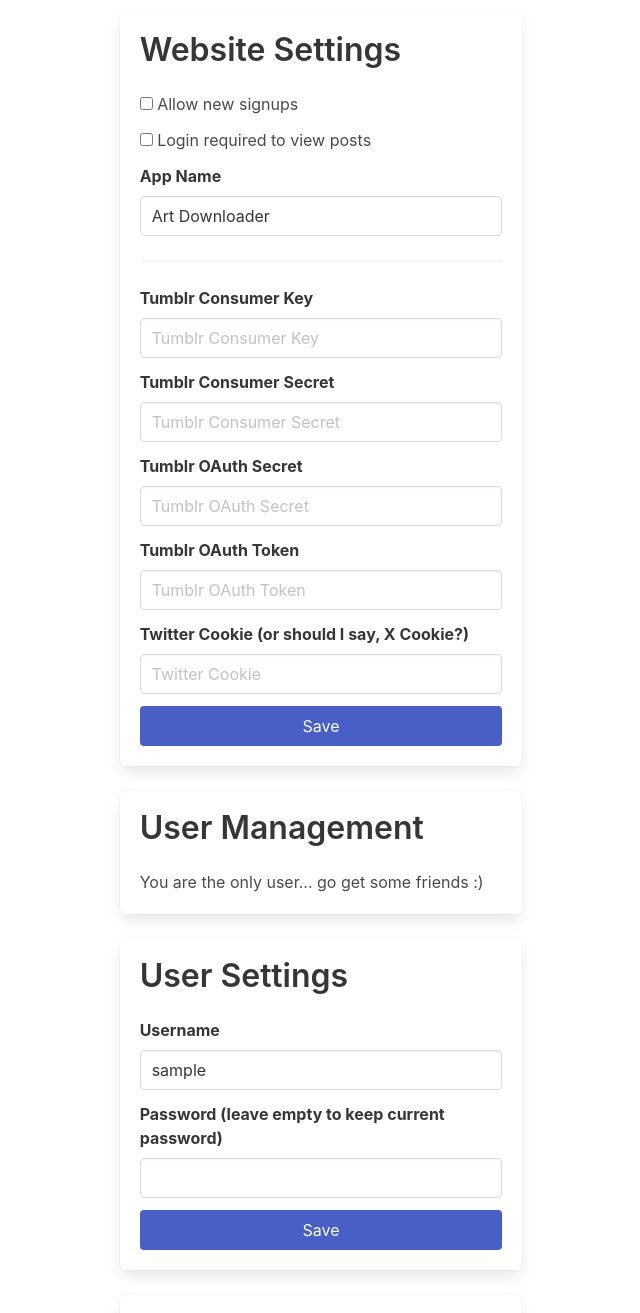
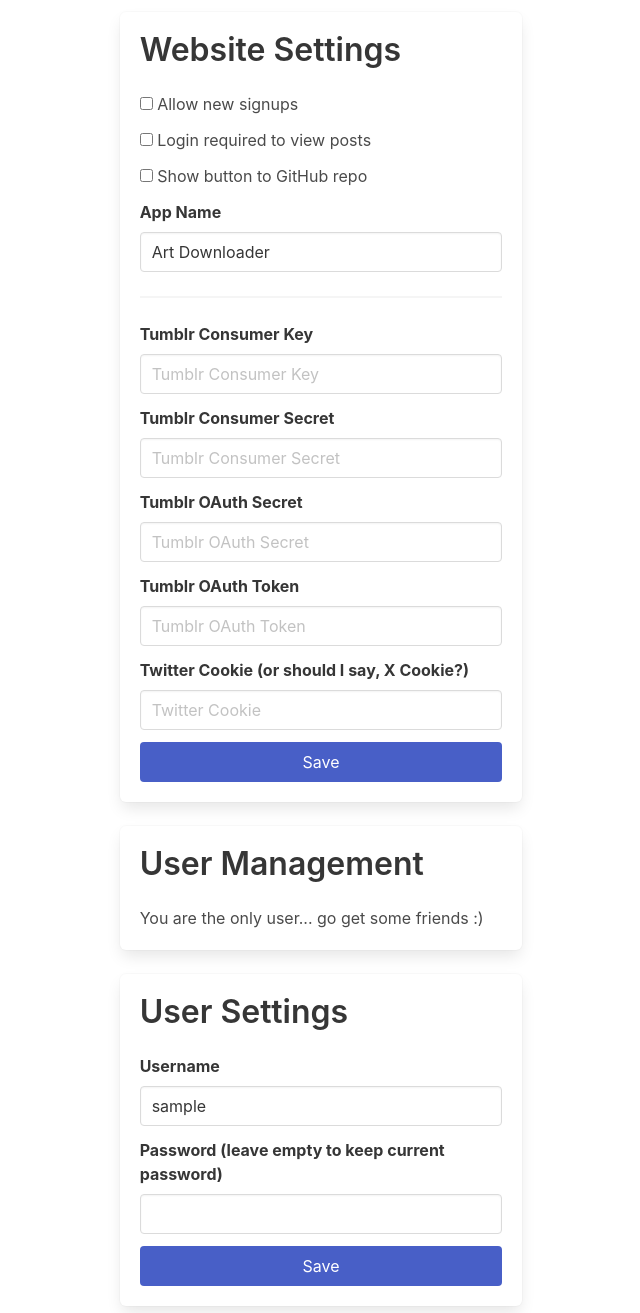
Before and after one commit to LexNastin/art-downloader, a Flask app: template app/templates/settings.html in a window 1280 px wide. Shown: the part 64-1377 px from the top of the page, without its empty margins (319-959 px from the left). Run offline with Flask 3, Linux system fonts and the light colour scheme; the template is opened without the code that fills it, so the values that code supplies are empty; the visitor is signed in with stand-in values (Sample User, id 1); data comes from the database, SQL or seed files in the repository; parts of the project's set-up code (start-up, migrations or seed data) failed here and were passed over; some libraries are stand-ins or nearby versions.

Commit message:
add button to github repo

```diff
--- a/app/__init__.py
+++ b/app/__init__.py
@@ -42,7 +42,7 @@ def create_app():
     from .settings import get_setting, set_setting
     @app.context_processor
     def inject_globals():
-        return dict(app_name=get_setting("app_name", "Art Downloader"))
+        return dict(app_name=get_setting("app_name", "Art Downloader"), github_button=int(get_setting("github_button", "0")))
 
     # setup API tokens
     with app.app_context():
--- a/app/main.py
+++ b/app/main.py
@@ -562,6 +562,7 @@ def media_delete():
 def settings():
     allow_signups = int(get_setting("allow_signups", "1"))
     login_required = int(get_setting("login_required", "1"))
+    github_button = int(get_setting("github_button", "0"))
 
     tumblr_consumer_key = get_setting("tumblr_consumer_key", "")
     tumblr_consumer_secret = get_setting("tumblr_consumer_secret", "")
@@ -576,6 +577,7 @@ def settings():
         "settings.html",
         allow_signups=allow_signups,
         login_required=login_required,
+        github_button=github_button,
         tumblr_consumer_key=tumblr_consumer_key,
         tumblr_consumer_secret=tumblr_consumer_secret,
         tumblr_oauth_secret=tumblr_oauth_secret,
@@ -594,6 +596,9 @@ def settings_post():
 
     login_required = request.form.get("login_required")
     login_required = "1" if login_required == "on" else "0"
+
+    github_button = request.form.get("github_button")
+    github_button = "1" if github_button == "on" else "0"
 
     app_name = request.form.get("app_name")
     app_name = app_name or "Art Downloader"
@@ -615,6 +620,7 @@ def settings_post():
 
     set_setting("allow_signups", allow_signups)
     set_setting("login_required", login_required)
+    set_setting("github_button", github_button)
     set_setting("app_name", app_name)
     set_setting("tumblr_consumer_key", tumblr_consumer_key)
     set_setting("tumblr_consumer_secret", tumblr_consumer_secret)
--- a/app/templates/base.html
+++ b/app/templates/base.html
@@ -58,6 +58,14 @@
         <div class="navbar-end">
           <div class="navbar-item">
             <div class="buttons">
+              {% if github_button %}
+              <a class="button is-light" href="https://github.com/ArchGryphon9362/art-downloader" target="_blank">
+                  <span class="icon">
+                      <i class="fab fa-github"></i>
+                  </span>
+                  <span>GitHub</span>
+              </a>
+              {% endif %}
               {% if not current_user.is_authenticated %}
               <a class="button is-light" href="{{ url_for('auth.signup') }}">
                 Sign Up
--- a/app/templates/settings.html
+++ b/app/templates/settings.html
@@ -73,6 +73,14 @@
               <label class="checkbox">
                   <input type="checkbox" name="login_required" {% if login_required %} checked {% endif %}>
                   Login required to view posts
+              </label>
+          </div>
+      </div>
+      <div class="field">
+          <div class="control">
+              <label class="checkbox">
+                  <input type="checkbox" name="github_button" {% if github_button %} checked {% endif %}>
+                  Show button to GitHub repo
               </label>
           </div>
       </div>
```
